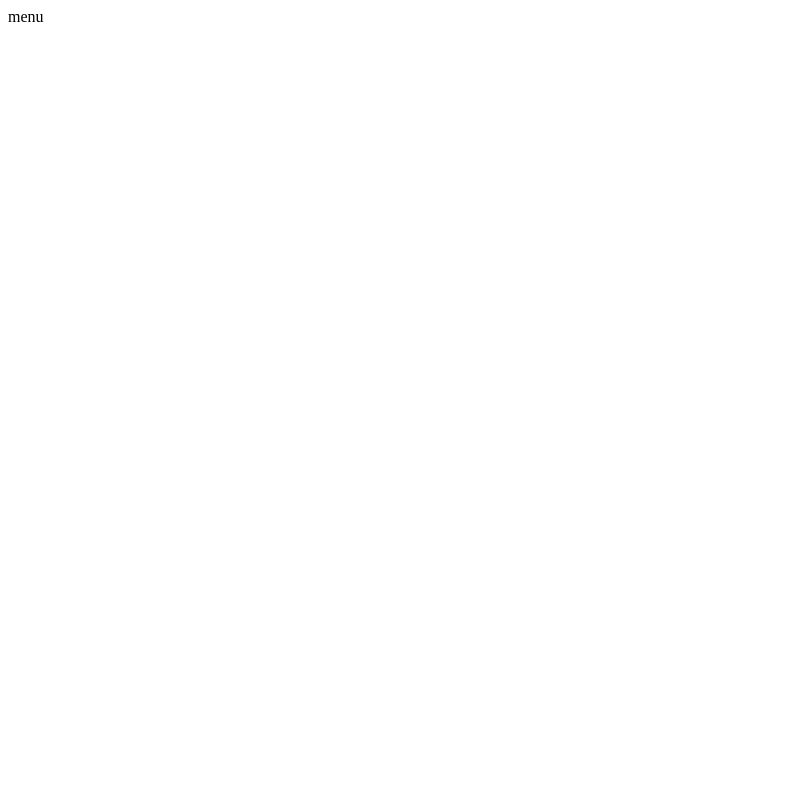
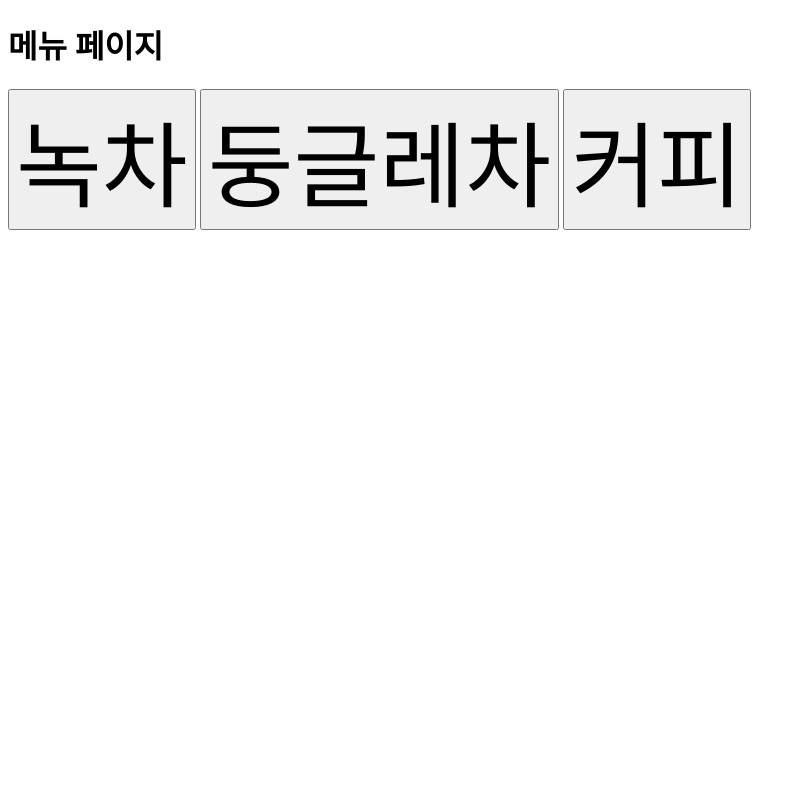
Before and after one commit to kimwoojin0699/david, a Flask app: page /menu in a window 1280 px wide. Before the commit the part shown is almost empty. Shown: the whole page, without its empty margins (0-806 px from the left). Run offline with Flask 3, Linux system fonts and the light colour scheme.

Commit message:
app.py, menu route

```diff
--- a/app.py
+++ b/app.py
@@ -49,7 +49,8 @@ def index():
 
 @app.route('/menu')
 def menu():
-    return "menu"
+    return render_template('menu.html')
+
 
 if __name__ == '__main__':
     app.run(host='0.0.0.0', port=80, debug=True)
--- a/templates/menu.html
+++ b/templates/menu.html
@@ -6,8 +6,8 @@
 </head>
 <body>
     <h1>메뉴 페이지</h1>
-    <button onclick="alert('녹차를 선택하셨습니다.')">녹차</button>
-    <button onclick="alert('둥글레차를 선택하셨습니다.')">둥글레차</button>
-    <button onclick="alert('커피를 선택하셨습니다.')">커피</button>
+    <button style="font-size: 70pt;" onclick="alert('녹차를 선택하셨습니다.')">녹차</button>
+    <button style="font-size: 70pt;" onclick="alert('둥글레차를 선택하셨습니다.')">둥글레차</button>
+    <button style="font-size: 70pt;" onclick="alert('커피를 선택하셨습니다.')">커피</button>
 </body>
 </html>
```
